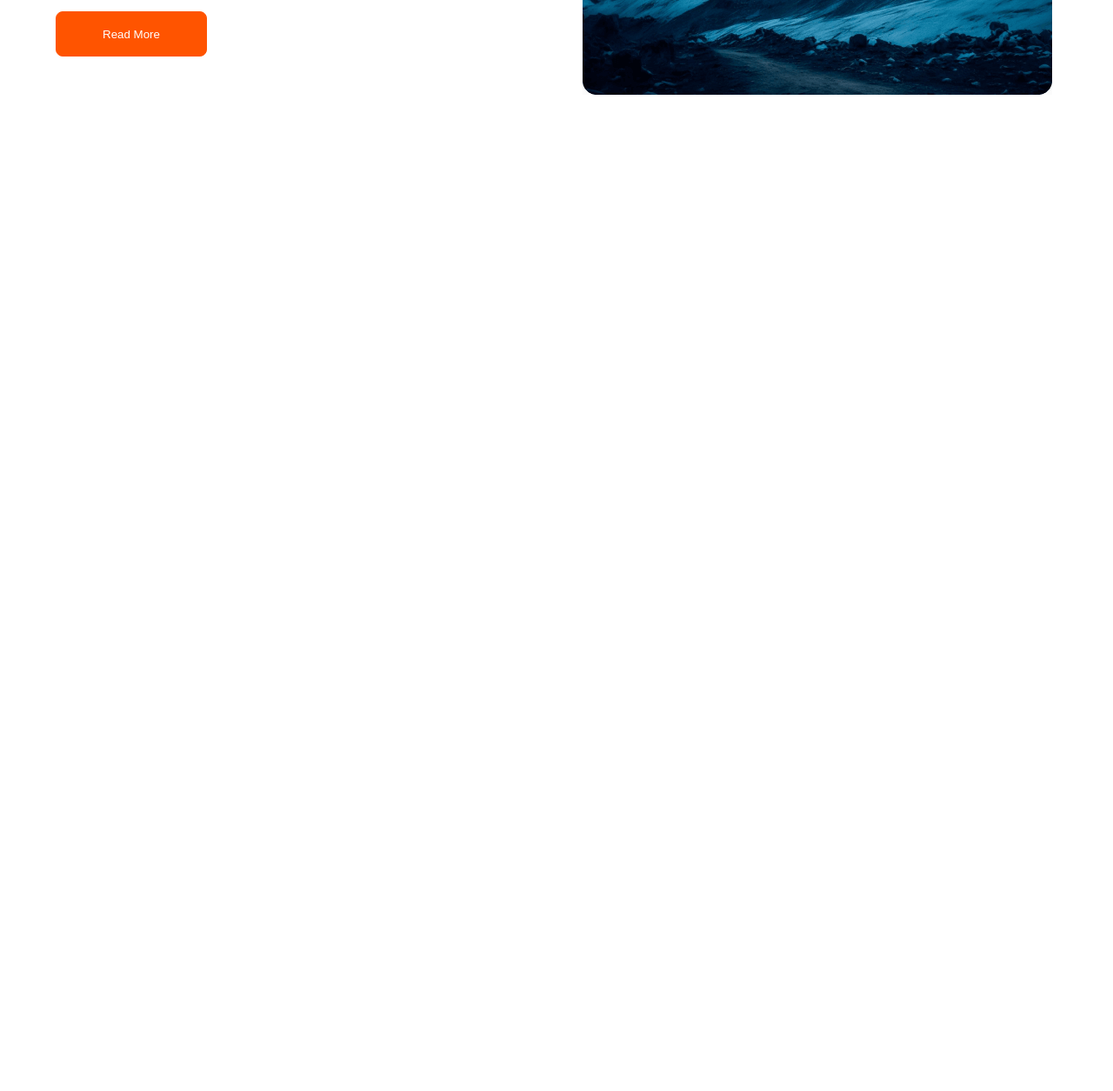
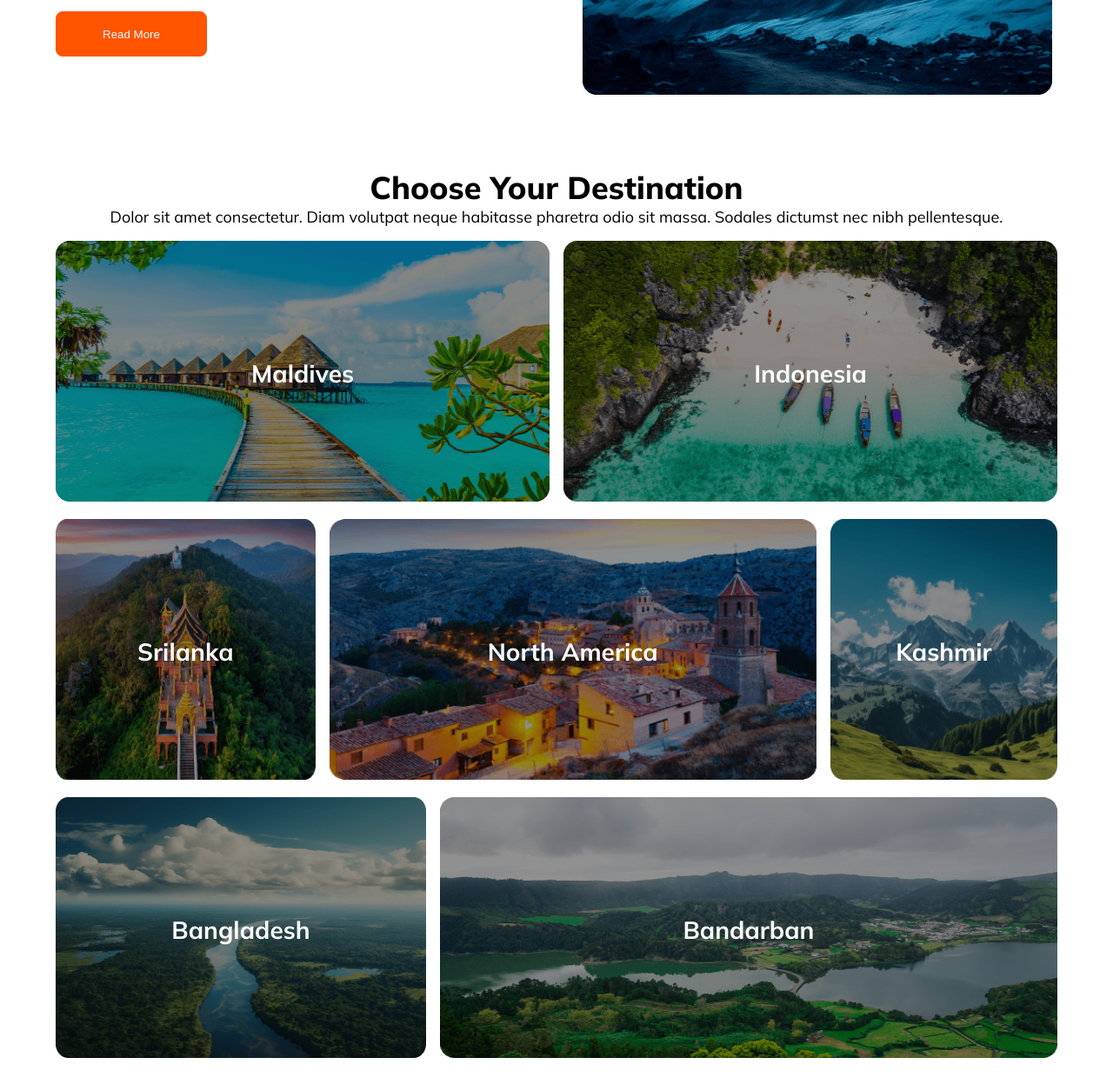
Before and after one commit to Khalid-Saifullaha/hero-travel, a plain HTML site: page index.html in a window 1280 px wide. Shown: the part 1257-2512 px from the top of the page at 87% size. Before the commit the page ends 1450 px from the top, so only its background shows below. Drawn offline with Linux system fonts and the light colour scheme.

Commit message:
your destination

```diff
--- a/index.html
+++ b/index.html
@@ -64,5 +64,47 @@
             <img src="./Images/Rectangle-4.png" alt="">
         </div>
      </section>
+
+     <!-- your destination -->
+      <section class="container your-destination">
+        <h3>Choose Your Destination</h3>
+        <p>Dolor sit amet consectetur. Diam volutpat neque habitasse pharetra odio sit massa. Sodales dictumst nec nibh pellentesque.
+        </p>
+
+        <div class="row-1">
+            <div class="country-card">
+                <img src="./Images/Rectangle-5.png" alt="">
+                <p class="country">Maldives</p>
+            </div>
+            <div class="country-card">
+                <img src="./Images/Rectangle-8.png" alt="">
+                <p class="country">Indonesia</p>
+            </div>
+        </div>
+        <div class="row-2">
+            <div class="country-card">
+                <img src="./Images/Rectangle-6.png" alt="">
+                <p class="country">Srilanka</p>
+            </div>
+            <div class="country-card">
+                <img src="./Images/Rectangle-7.png" alt="">
+                <p class="country">North America</p>
+            </div>
+            <div class="country-card">
+                <img src="./Images/Rectangle-9.png" alt="">
+                <p class="country">Kashmir</p>
+            </div>
+        </div>
+        <div class="row-3">
+            <div class="country-card">
+                <img src="./Images/Rectangle-11.png" alt="">
+                <p class="country">Bangladesh</p>
+            </div>
+            <div class="country-card">
+                <img src="./Images/Rectangle-10.png" alt="">
+                <p class="country">Bandarban</p>
+            </div>
+        </div>
+      </section>
 </body>
 </html>
--- a/styels/style.css
+++ b/styels/style.css
@@ -159,3 +159,41 @@ select {
     width: 540px;
     height: 550px;
 }
+
+/* your destination */
+.your-destination img {
+    width: 100%;
+    height: 300px;
+    filter: brightness(70%);
+}
+
+.row-1,
+.row-2,
+.row-3 {
+    display: grid;
+    grid-template-columns: 1fr 1fr;
+    margin: 1rem 0;
+    gap: 1rem;
+}
+
+.row-2 {
+    grid-template-columns: 0.80fr 1.5fr 0.70fr;
+}
+.row-3 {
+    grid-template-columns: 0.75fr 1.25fr;
+}
+
+.country-card {
+    position: relative;
+}
+
+.country {
+    position: absolute;
+    top: 50%;
+    left: 50%;
+    color: white;
+    font-size: 28px;
+    font-weight: bold;
+    transform: translate(-50%, -50%);
+
+}
```
